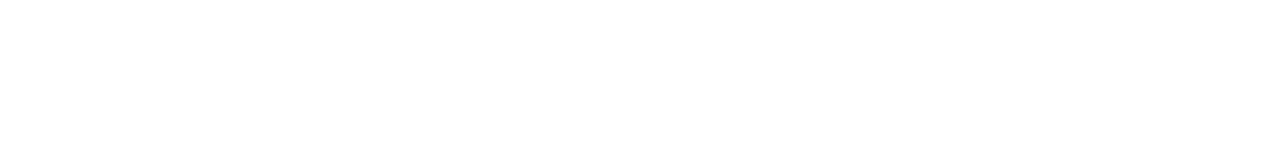
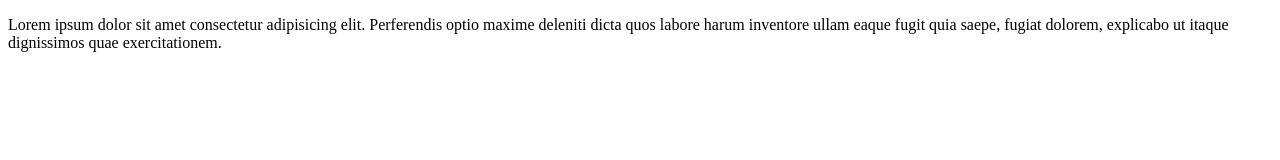
Before and after one commit to mdarik32/new-project, a plain HTML site: page index.html in a window 1280 px wide. Drawn offline with Linux system fonts and the light colour scheme.

Commit message:
update html

```diff
--- a/index.html
+++ b/index.html
@@ -6,6 +6,6 @@
     <title>Document</title>
 </head>
 <body>
-
+    <p>Lorem ipsum dolor sit amet consectetur adipisicing elit. Perferendis optio maxime deleniti dicta quos labore harum inventore ullam eaque fugit quia saepe, fugiat dolorem, explicabo ut itaque dignissimos quae exercitationem.</p>
 </body>
 </html>
```
